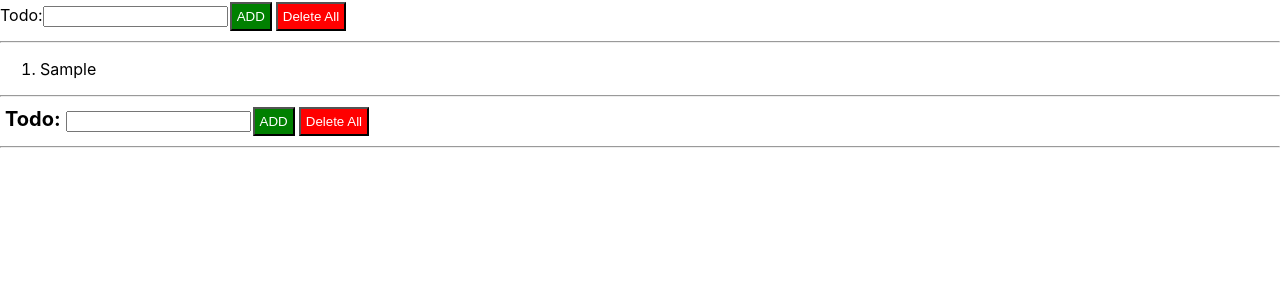
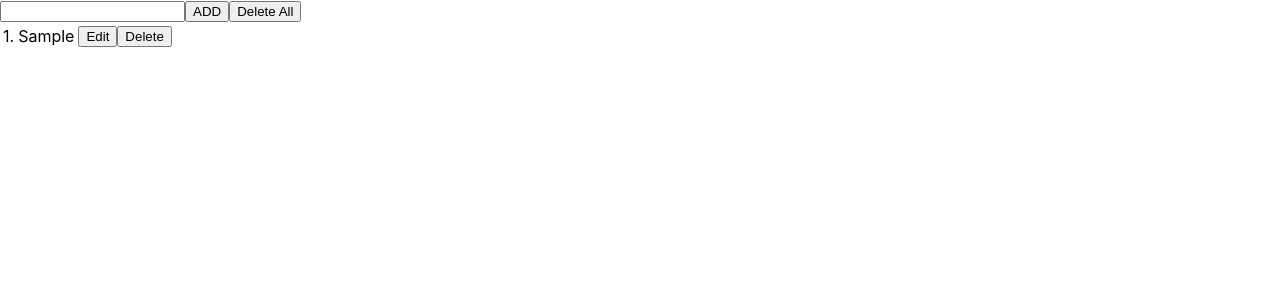
Before and after one commit to hayskytech/app5, a React (Create React App) app: page / in a window 1280 px wide. Both pictures are taken after typing "Sample" into the empty fields and a click on the button "ADD". Shown: the top 300 px of the page. Built offline with nearby package versions, Linux system fonts and the light colour scheme.

Commit message:
todos edit save

```diff
--- a/src/App.js
+++ b/src/App.js
@@ -1,13 +1,10 @@
 import React from 'react'
-import TodoList from './comp/TodoList'
-import TodoList2 from './comp/TodoList2'
+import TodosEditable from './comp/TodosEditable'
 
 export default function App() {
   return (
     <div>
-      <TodoList />
-      <hr />
-      <TodoList2 />
+      <TodosEditable />
     </div>
   )
 }
--- /dev/null
+++ b/src/comp/TodosEditable.js
@@ -0,0 +1,86 @@
+import React, { useEffect, useState } from 'react'
+
+export default function TodosEditable() {
+  let oldList = []
+  if (localStorage.getItem('myTodos')) {
+    oldList = JSON.parse(localStorage.getItem('myTodos'))
+  }
+  const [text, setText] = useState('')
+  const [list, setList] = useState(oldList)
+
+  const [editText, setEditText] = useState('')
+  const [editId, setEditId] = useState(null)
+
+  useEffect(() => {
+    localStorage.setItem('myData', JSON.stringify(list))
+  }, [list])
+
+  function addItem(e) {
+    e.preventDefault()
+    let newList = [...list]
+    newList.push(text)
+    setList(newList)
+    setText('')
+  }
+  function deleteItem(index) {
+    let newList = [...list]
+    newList.splice(index, 1);
+    setList(newList)
+  }
+
+  function deleteAll() {
+    setList([])
+  }
+
+  function editItem(index) {
+    setEditText(list[index])
+    setEditId(index)
+    const box = document.getElementById('edit')
+    box.showModal()
+  }
+
+  function saveItem() {
+    let newList = [...list]
+    newList[editId] = editText
+    setList(newList)
+    closeBox()
+  }
+  function closeBox() {
+    const box = document.getElementById('edit')
+    box.close()
+  }
+
+
+  return (
+    <div>
+      <dialog id='edit'>
+        <div>
+          <input type="text"
+            value={editText}
+            onChange={e => setEditText(e.target.value)}
+          />
+        </div>
+        <button onClick={saveItem}>Save</button>
+        <button onClick={closeBox}>Close</button>
+      </dialog>
+
+      <form onSubmit={addItem}>
+        <input type="text" value={text} onChange={e => setText(e.target.value)} />
+        <button>ADD</button>
+        <button onClick={deleteAll} type='button'>Delete All</button>
+      </form>
+      <table>
+        {list.map((item, index) =>
+          <tr key={index}>
+            <td>{index + 1}.</td>
+            <td>{item}</td>
+            <td>
+              <button onClick={() => editItem(index)}>Edit</button>
+              <button onClick={() => deleteItem(index)}>Delete</button>
+            </td>
+          </tr>
+        )}
+      </table>
+    </div>
+  )
+}
```
